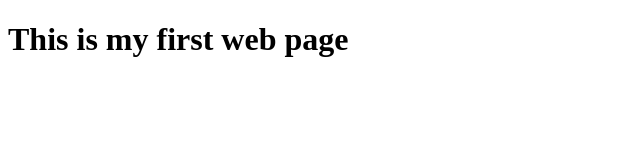
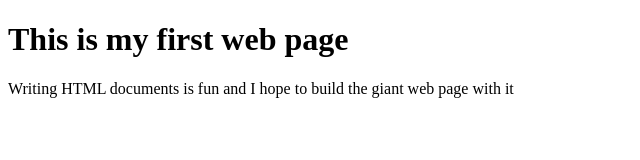
Before and after one commit to wisdomspine/WEB-101, a plain HTML site: page first.html in a window 1280 px wide. Shown: the whole page, without its empty margins (0-640 px from the left). Drawn offline with Linux system fonts and the light colour scheme.

Commit message:
Added Material slides and edit first.html to encorporate a whole range of HTML Anatomy

```diff
--- a/index.html
+++ b/first.html
@@ -8,5 +8,6 @@
 </head>
 <body>
     <h1>This is my first web page</h1>
+    <p>Writing HTML documents is fun and I hope to build the giant web page with it</p>
 </body>
 </html>
```
Also changed, not shown: 1 other file.
